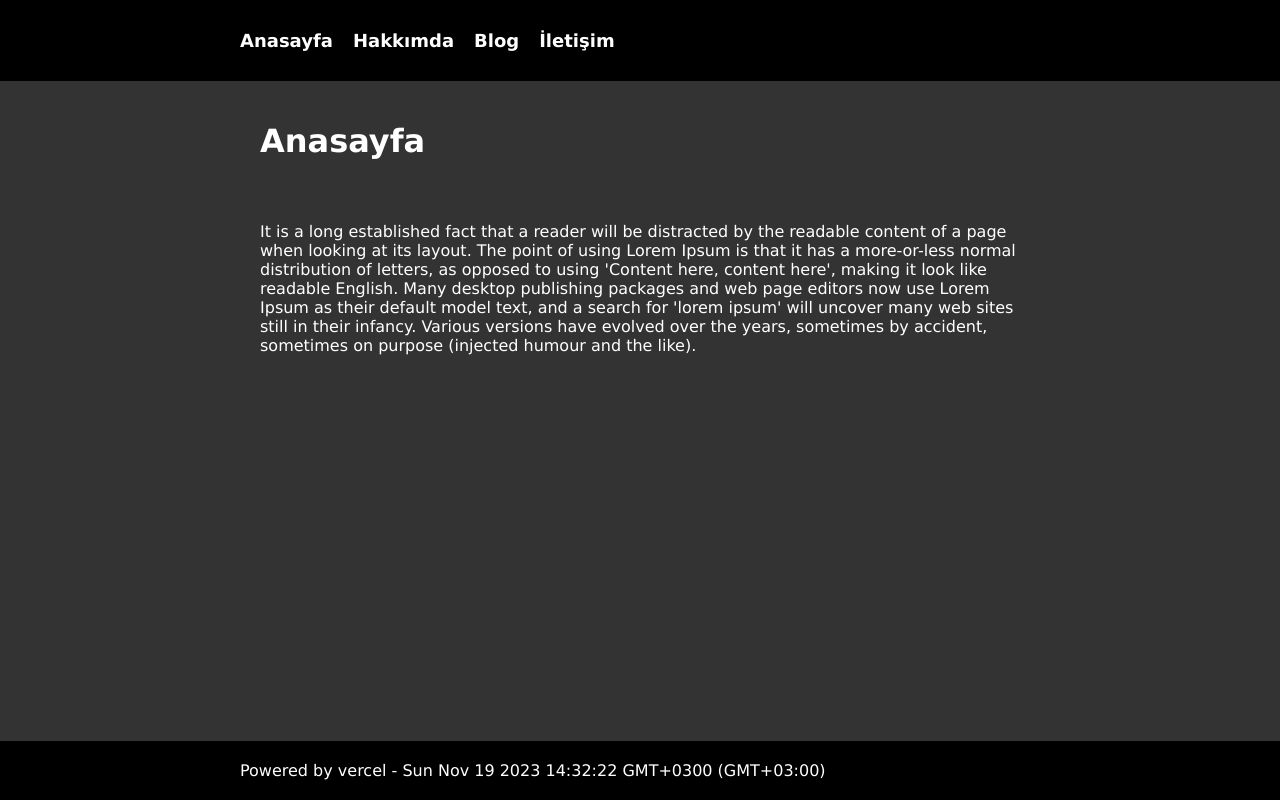
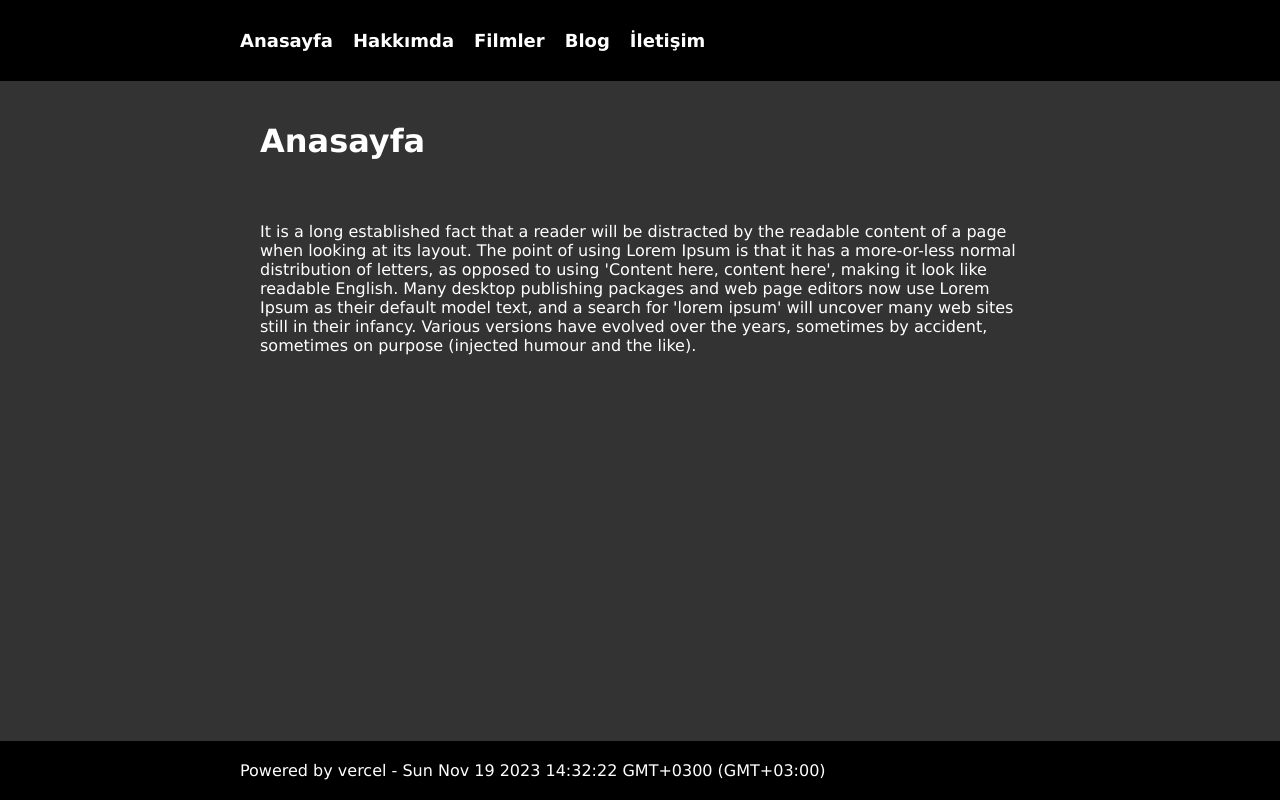
Before and after one commit to jsSpeedy/React-Icon, a Next.js app: page / in a window 1280 px wide. Built offline with nearby package versions, Linux system fonts and the light colour scheme.

Commit message:
Headera Filmler başlığı eklendi.

```diff
--- a/components/Header.js
+++ b/components/Header.js
@@ -24,6 +24,10 @@ export default () => (
         Hakkımda
       </Button>
 
+      <Button href="/movies" passHref>
+        Filmler
+      </Button>
+
       <Button href="/blog" passHref>
         Blog
       </Button>
```
